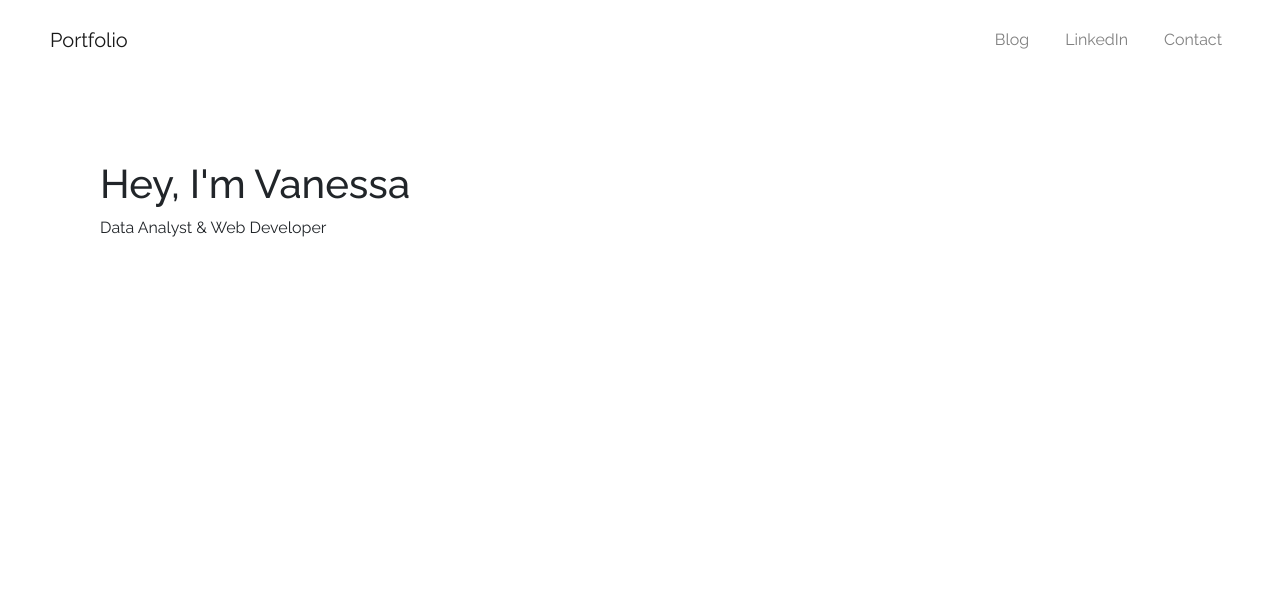
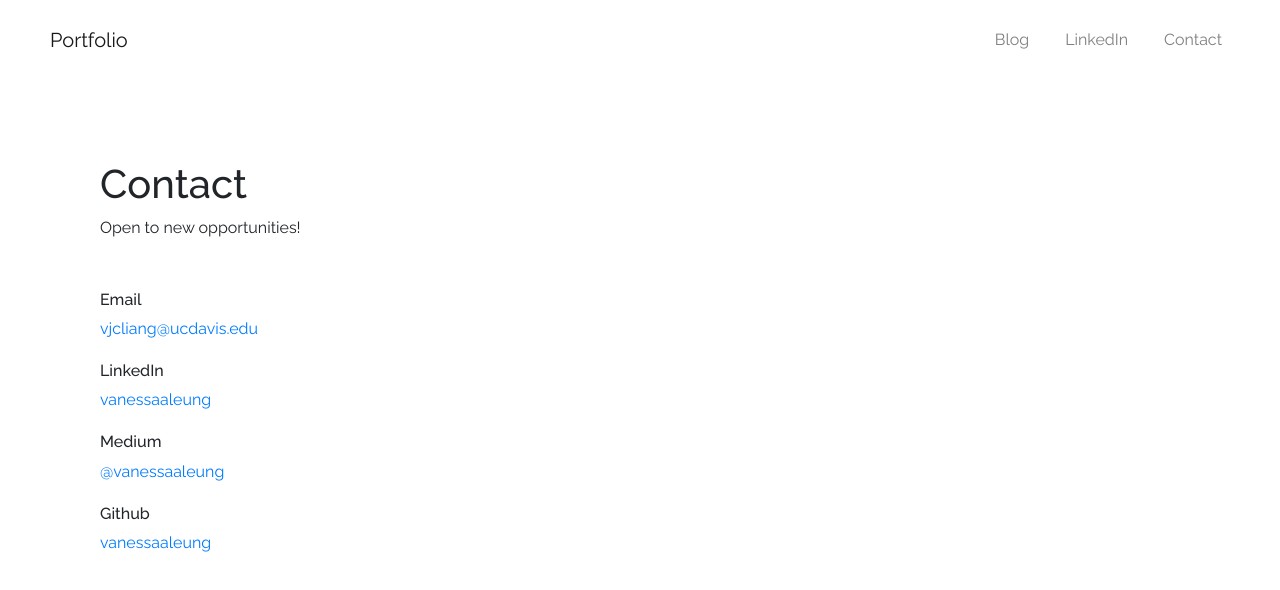
Before and after one commit to vanessaaleung/portfolio, a React (Create React App) app: page /contact in a window 1280 px wide. Shown: the top 590 px of the page. Built offline with nearby package versions, Linux system fonts and the light colour scheme; the HTML template or start-up script is replaced by a standard one.

Commit message:
add contacT

```diff
--- a/src/App.css
+++ b/src/App.css
@@ -36,3 +36,12 @@
   font-weight: bold;
   box-shadow: none !important;
 }
+
+/* Contact */
+.contact-info {
+  margin-top: 50px;
+}
+
+.contact-info-section {
+  margin-top: 20px;
+}
--- a/src/components/Contact.jsx
+++ b/src/components/Contact.jsx
@@ -1,8 +1,26 @@
-export default function Contact() {
+function Info() {
+  return (
+    <div className="contact-info">
+      <h6 className="contact-info-section">Email</h6>
+      <a href="mailto:vjcliang@ucdavis.edu">vjcliang@ucdavis.edu</a>
+      <h6 className="contact-info-section">LinkedIn</h6>
+      <a href="https://www.linkedin.com/in/vanessaaleung/">vanessaaleung</a>
+      <h6 className="contact-info-section">Medium</h6>
+      <a href="https://medium.com/@vanessaaleung">@vanessaaleung</a>
+      <h6 className="contact-info-section">Github</h6>
+      <a href="https://github.com/vanessaaleung">vanessaaleung</a>
+    </div>
+  )
+}
+
+function Contact() {
   return (
     <div className="home">
-      <h1>Hey, I'm Vanessa</h1>
-      <p>Data Analyst & Web Developer</p>
+      <h1>Contact</h1>
+      <p>Open to new opportunities!</p>
+      <Info />
     </div>
   );
 }
+
+export default Contact;
```
